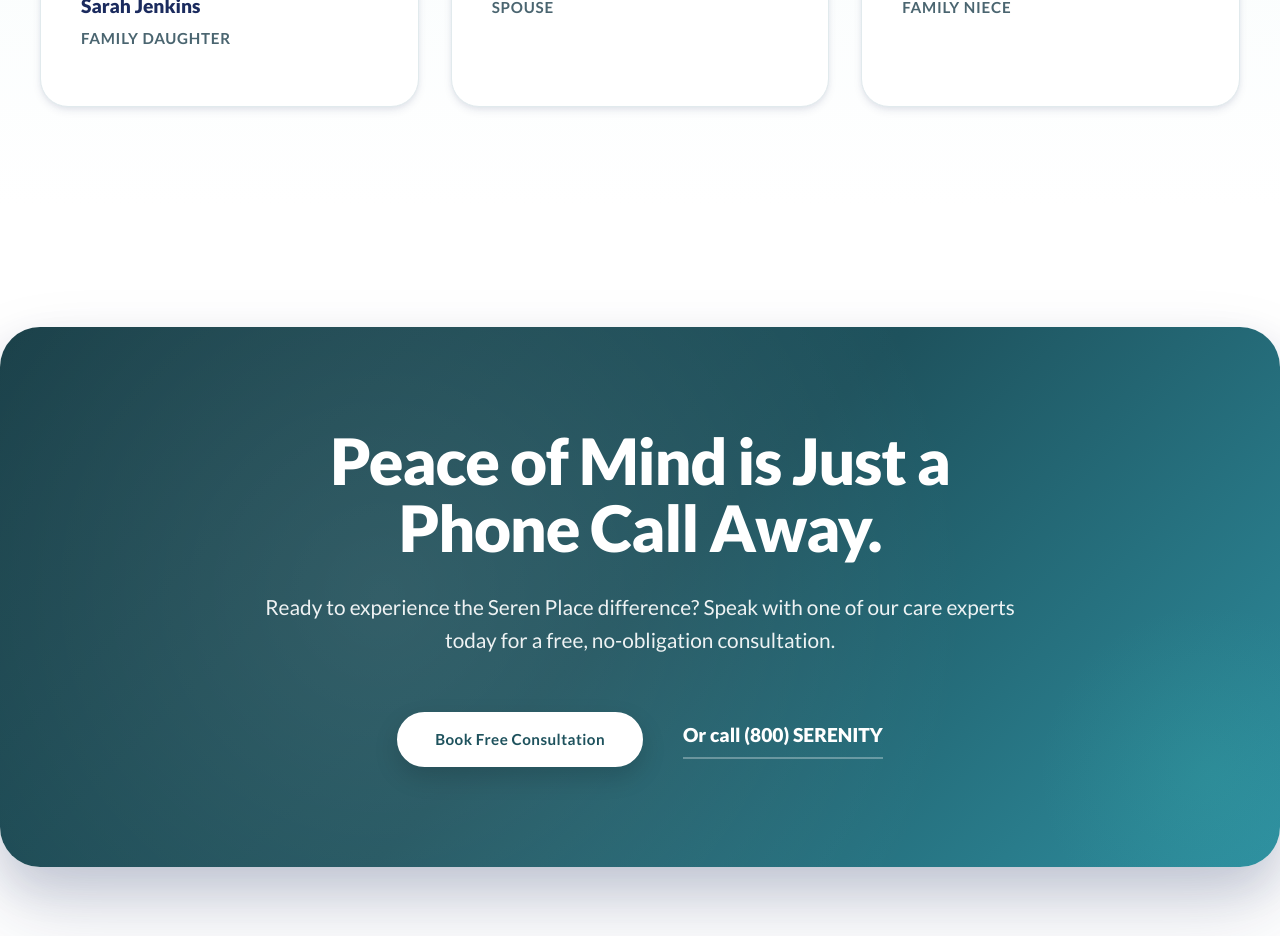
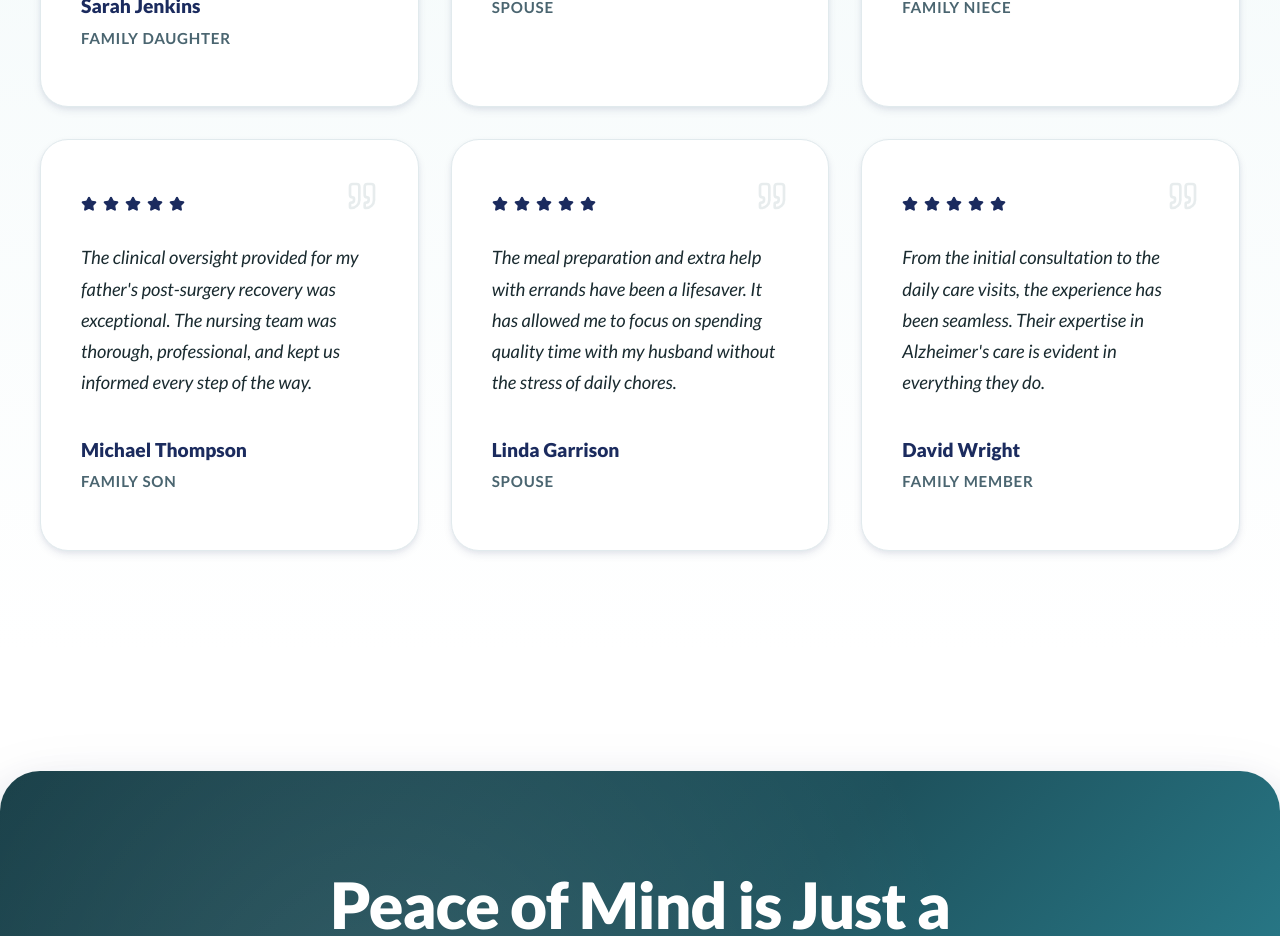
Before and after one commit to heropaulexy79/seren-place, a Next.js app: page / in a window 1280 px wide. Shown: the part 6300-7236 px from the top of the page. Built offline with nearby package versions, Linux system fonts and the light colour scheme.

Commit message:
review upodate

```diff
--- a/src/components/home/Testimonials.tsx
+++ b/src/components/home/Testimonials.tsx
@@ -19,6 +19,24 @@
     name: "Elena Rodriguez",
     role: "Family Niece",
     text: "The companionship services have transformed my uncle's quality of life. He looks forward to every visit, and the stories they share are beautiful.",
+    rating: 5
+  },
+  {
+    name: "Michael Thompson",
+    role: "Family Son",
+    text: "The clinical oversight provided for my father's post-surgery recovery was exceptional. The nursing team was thorough, professional, and kept us informed every step of the way.",
+    rating: 5
+  },
+  {
+    name: "Linda Garrison",
+    role: "Spouse",
+    text: "The meal preparation and extra help with errands have been a lifesaver. It has allowed me to focus on spending quality time with my husband without the stress of daily chores.",
+    rating: 5
+  },
+  {
+    name: "David Wright",
+    role: "Family Member",
+    text: "From the initial consultation to the daily care visits, the experience has been seamless. Their expertise in Alzheimer's care is evident in everything they do.",
     rating: 5
   }
 ];
```
